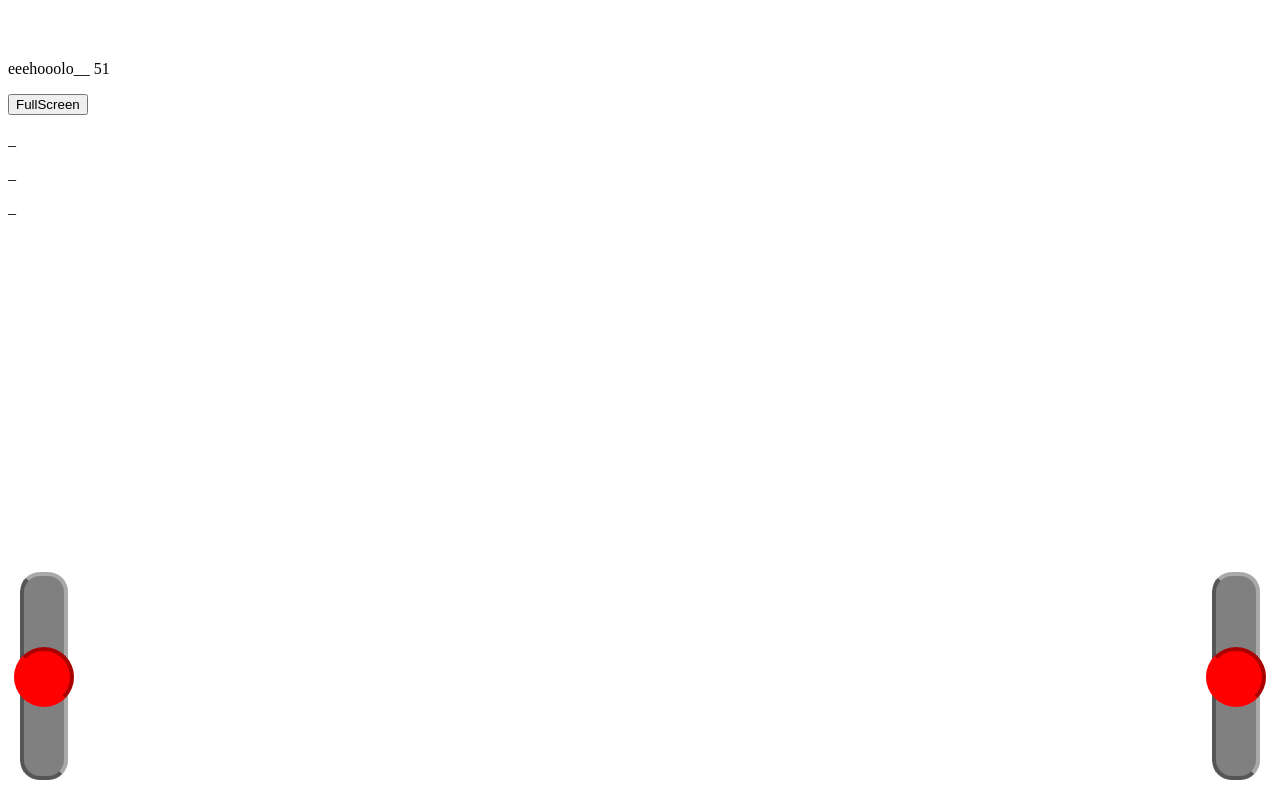
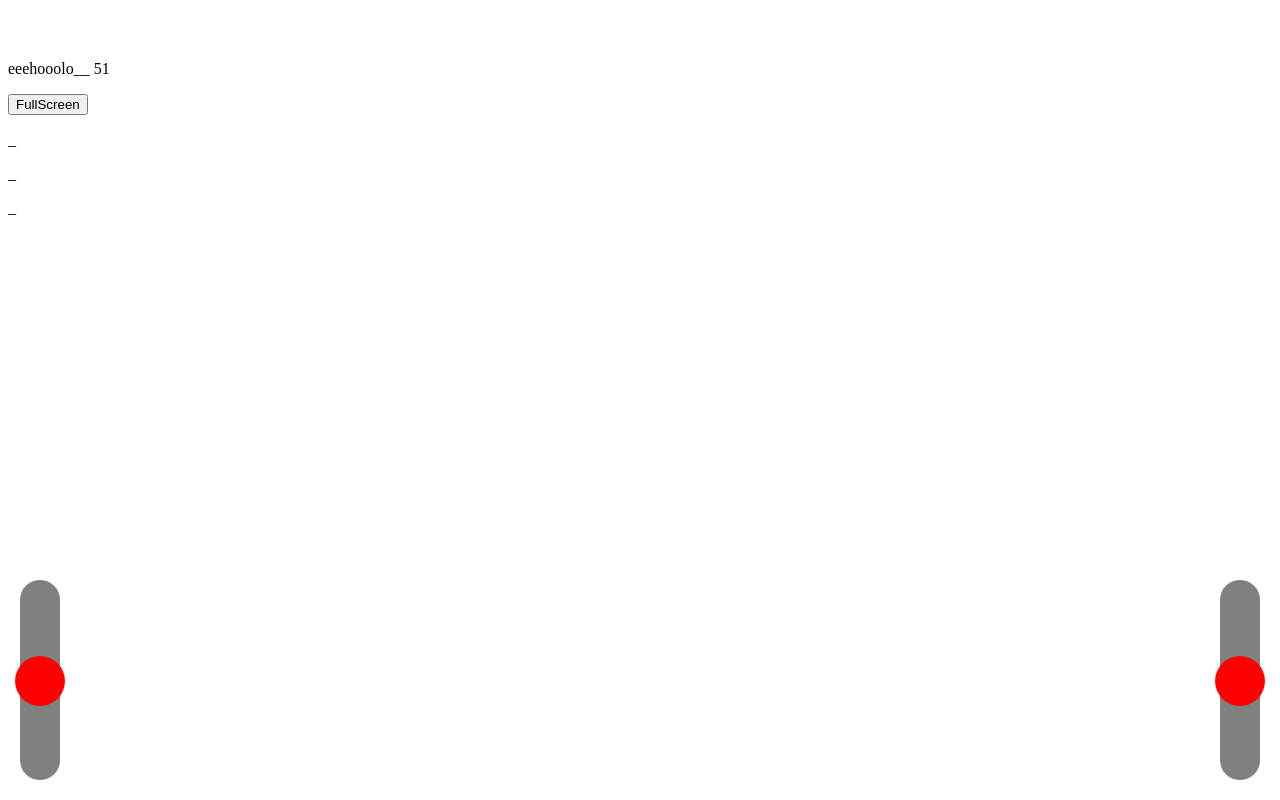
Before and after one commit to ChemistryGull/chemistrygull.github.io, a plain HTML site: page mrst_project/handyControlTest.html in a window 1280 px wide. Drawn offline with Linux system fonts and the light colour scheme.

Commit message:
Undid Slider Design 2

```diff
--- a/mrst_project/handyControlTest.html
+++ b/mrst_project/handyControlTest.html
@@ -28,7 +28,7 @@
         border-radius: 20px;
         background-color: gray;
         margin: 20px;
-        border: 4px inset darkgray;
+        /* border: 4px inset darkgray; */
 
 
 
@@ -36,11 +36,11 @@
       .slider::-webkit-slider-thumb {
         -webkit-appearance: none;
         appearance: none;
-        width: 60px;
-        height: 60px;
+        width: 50px;
+        height: 50px;
         border-radius: 50%;
         background: red;
-        border: red outset 4px;
+        /* border: red outset 4px; */
         cursor: pointer;
       }
       .slider::-webkit-slider-runnable-track {
```
